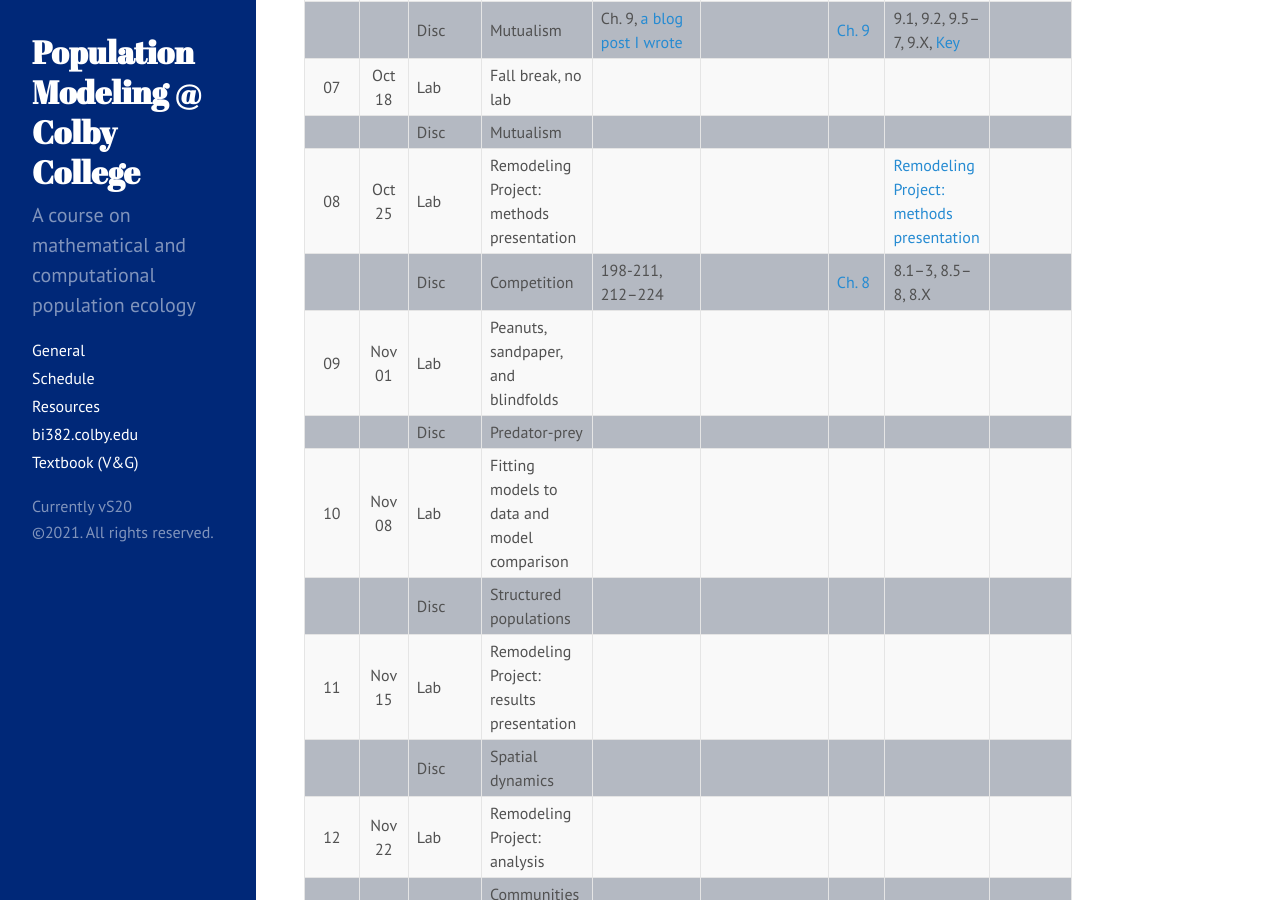
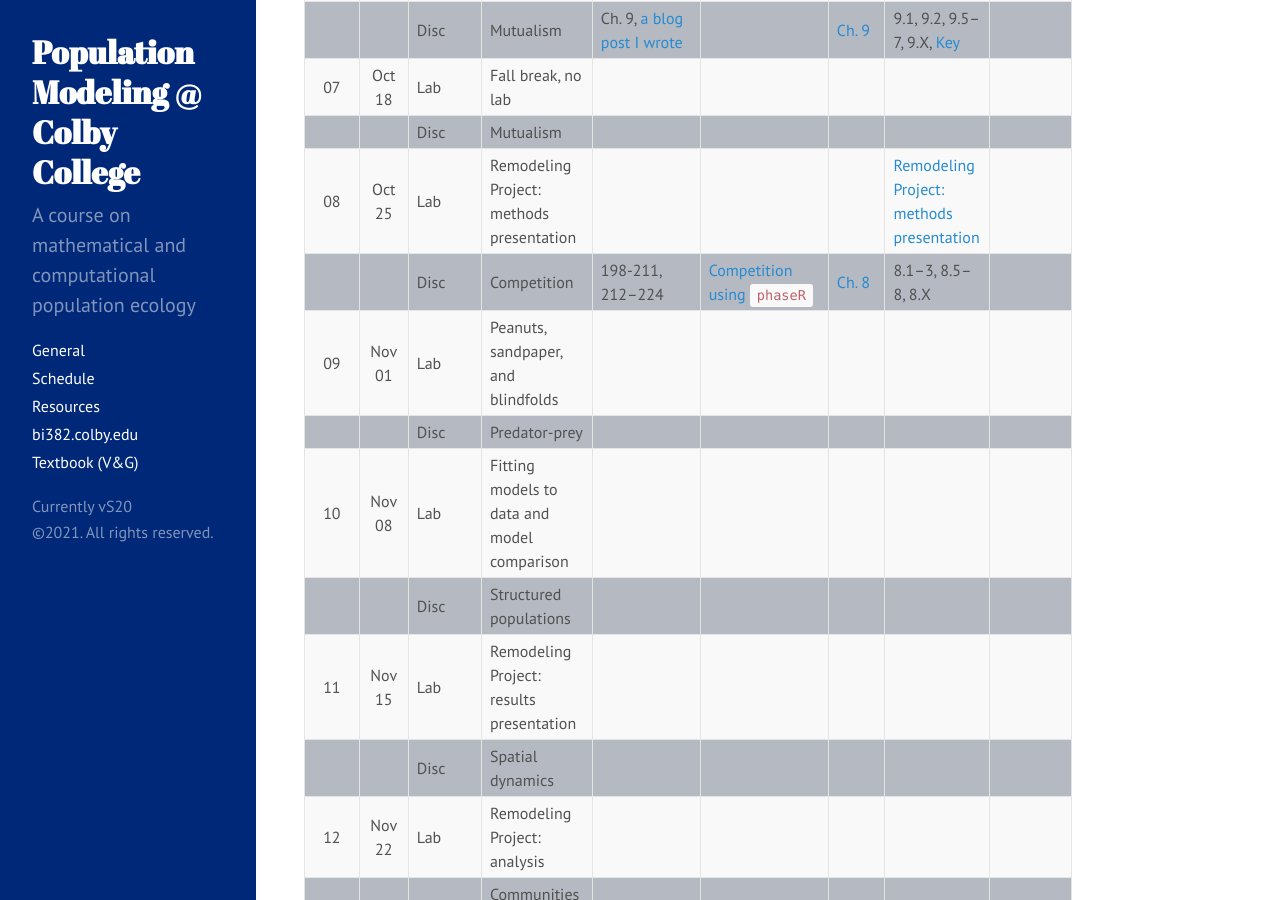
Before and after one commit to ColbyEcology/colbyecology.github.io, a Jekyll site: the page built from Schedule.md, in a window 1280 px wide and 900 px high, scrolled down 1413 px. Built offline with Jekyll 4.4.1, drawn with Linux system fonts in a browser that asks for light colours.

Commit message:
comp + phaseR

```diff
--- a/Schedule.md
+++ b/Schedule.md
@@ -44,7 +44,7 @@ title: "Schedule"
 | 07   | Oct 18 |   Lab   | Fall break, no lab                                                      |                                                                                                                                                                                                                                                                                                           |                                                                                        |                                                                                         |                                                                                                                                                                        |                                                   |
 |      |        |  Disc   | Mutualism                                                               |                                                                                                                                                                                                                                                                                                           |                                                                                        |                                                                                         |                                                                                                                                                                        |                                                   |
 | 08   | Oct 25 |   Lab   | Remodeling Project: methods presentation                                |                                                                                                                                                                                                                                                                                                           |                                                                                        |                                                                                         | [Remodeling Project: methods presentation](../Assignments/RemodelingProject/RemodelingProject_Methods.html)                                                            |                                                   |
-|      |        |  Disc   | Competition                                                             | 198-211, 212–224                                                                                                                                                                                                                                                                                          |                                                                                        | [Ch. 8](../Assignments/LectureProblemSets/Ch08_ProblemNotes.html)                       | 8.1–3, 8.5–8, 8.X                                                                                                                                                      |                                                   |
+|      |        |  Disc   | Competition                                                             | 198-211, 212–224                                                                                                                                                                                                                                                                                          | [Competition using `phaseR`](../Presentations/Discussions/Competition_phaseR.html)     | [Ch. 8](../Assignments/LectureProblemSets/Ch08_ProblemNotes.html)                       | 8.1–3, 8.5–8, 8.X                                                                                                                                                      |                                                   |
 | 09   | Nov 01 |   Lab   | Peanuts, sandpaper, and blindfolds                                      |                                                                                                                                                                                                                                                                                                           |                                                                                        |                                                                                         |                                                                                                                                                                        |                                                   |
 |      |        |  Disc   | Predator-prey                                                           |                                                                                                                                                                                                                                                                                                           |                                                                                        |                                                                                         |                                                                                                                                                                        |                                                   |
 | 10   | Nov 08 |   Lab   | Fitting models to data and model comparison                             |                                                                                                                                                                                                                                                                                                           |                                                                                        |                                                                                         |                                                                                                                                                                        |                                                   |
```
